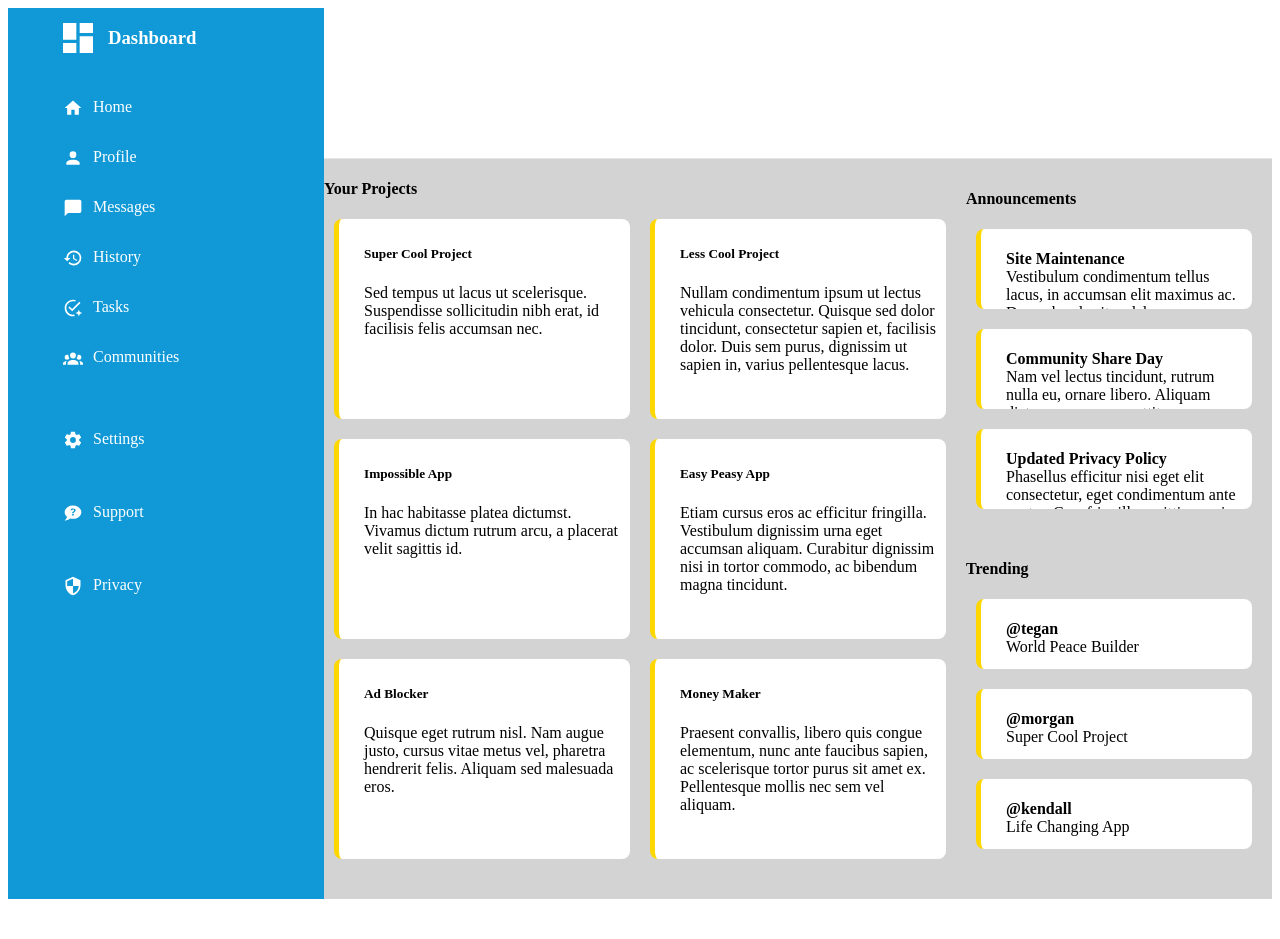
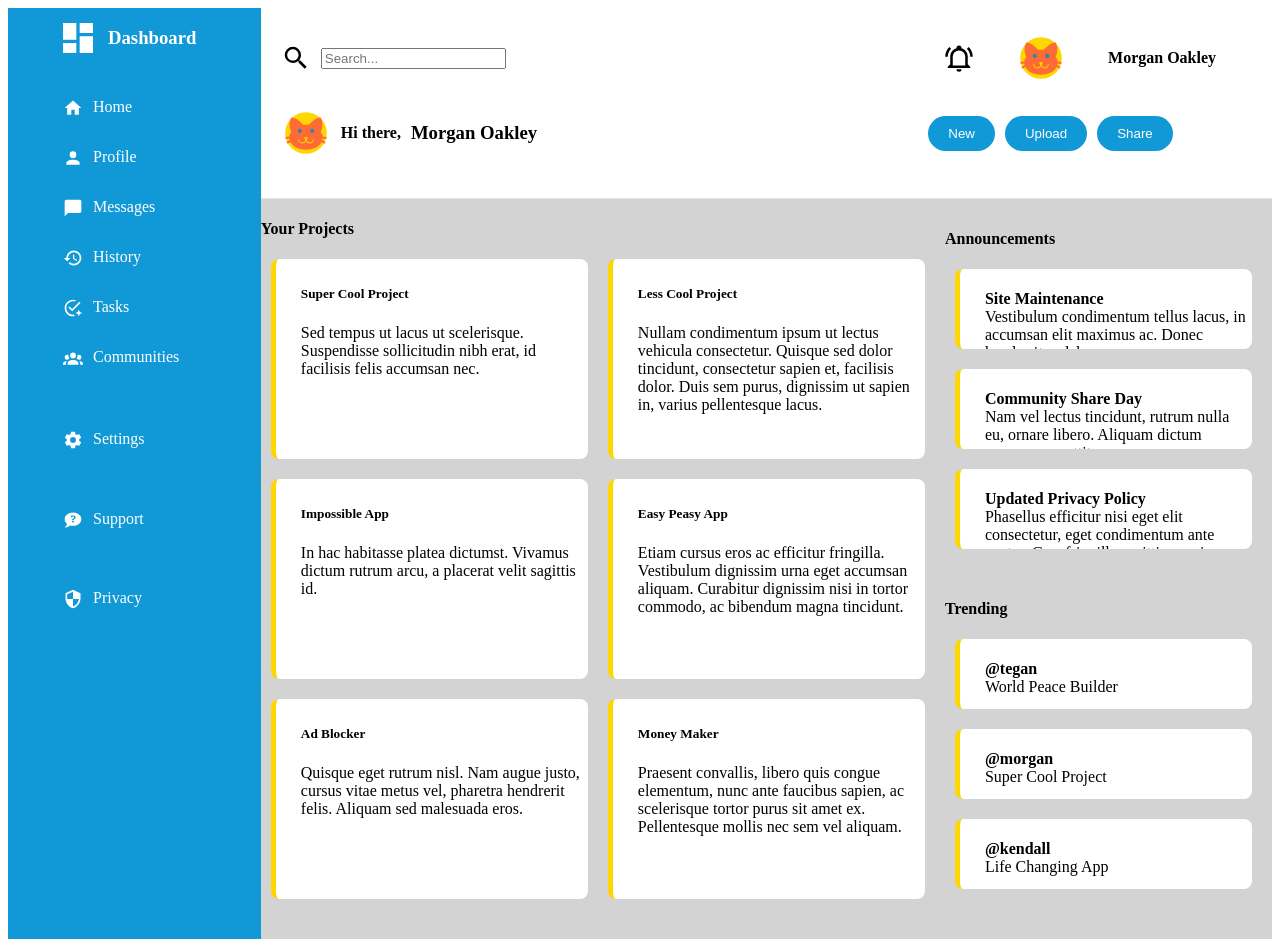
Before and after one commit to myself-meen/admin-dashboard, a plain HTML site: page index.html in a window 1280 px wide. Before the commit the page ends 899 px from the top, so only its background shows below. Drawn offline with Linux system fonts and the light colour scheme.

Commit message:
Add header section with search and notification icons, and style adjustments

```diff
--- a/index.html
+++ b/index.html
@@ -30,6 +30,38 @@
 
         </div>
         <div class="header">
+            <div>
+             <svg xmlns="http://www.w3.org/2000/svg" viewBox="0 0 24 24"><title>magnify</title><path d="M9.5,3A6.5,6.5 0 0,1 16,9.5C16,11.11 15.41,12.59 14.44,13.73L14.71,14H15.5L20.5,19L19,20.5L14,15.5V14.71L13.73,14.44C12.59,15.41 11.11,16 9.5,16A6.5,6.5 0 0,1 3,9.5A6.5,6.5 0 0,1 9.5,3M9.5,5C7,5 5,7 5,9.5C5,12 7,14 9.5,14C12,14 14,12 14,9.5C14,7 12,5 9.5,5Z" /></svg>    <input type="text" placeholder="Search...">
+
+            </div>
+            <div class="second">
+                <svg xmlns="http://www.w3.org/2000/svg" viewBox="0 0 24 24"><title>bell-ring-outline</title><path d="M10,21H14A2,2 0 0,1 12,23A2,2 0 0,1 10,21M21,19V20H3V19L5,17V11C5,7.9 7.03,5.17 10,4.29C10,4.19 10,4.1 10,4A2,2 0 0,1 12,2A2,2 0 0,1 14,4C14,4.1 14,4.19 14,4.29C16.97,5.17 19,7.9 19,11V17L21,19M17,11A5,5 0 0,0 12,6A5,5 0 0,0 7,11V18H17V11M19.75,3.19L18.33,4.61C20.04,6.3 21,8.6 21,11H23C23,8.07 21.84,5.25 19.75,3.19M1,11H3C3,8.6 3.96,6.3 5.67,4.61L4.25,3.19C2.16,5.25 1,8.07 1,11Z" /></svg>
+                <svg style="width: 50px; height:50px;" xmlns="http://www.w3.org/2000/svg" viewBox="0 0 24 24" class="cat-logo">
+                  <circle cx="12" cy="12" r="10" fill="#FFD700"/>
+                  <path d="M12,8L10.67,8.09C9.81,7.07 7.4,4.5 5,4.5C5,4.5 3.03,7.46 4.96,11.41C4.41,12.24 4.07,12.67 4,13.66L2.07,13.95L2.28,14.93L4.04,14.67L4.18,15.38L2.61,16.32L3.08,17.21L4.53,16.32C5.68,18.76 8.59,20 12,20C15.41,20 18.32,18.76 19.47,16.32L20.92,17.21L21.39,16.32L19.82,15.38L19.96,14.67L21.72,14.93L21.93,13.95L20,13.66C19.93,12.67 19.59,12.24 19.04,11.41C20.97,7.46 19,4.5 19,4.5C16.6,4.5 14.19,7.07 13.33,8.09L12,8M11,14H13L12.3,15.39C12.5,16.03 13.06,16.5 13.75,16.5A1.5,1.5 0 0,0 15.25,15H15.75A2,2 0 0,1 13.75,17C13,17 12.35,16.59 12,16V16H12C11.65,16.59 11,17 10.25,17A2,2 0 0,1 8.25,15H8.75A1.5,1.5 0 0,0 10.25,16.5C10.94,16.5 11.5,16.03 11.7,15.39L11,14Z" fill="#FF6B35"/>
+                  <circle cx="9" cy="11" r="1" fill="#2E86AB"/>
+                  <circle cx="15" cy="11" r="1" fill="#2E86AB"/>
+                </svg>
+                <h4>Morgan Oakley</h4>
+
+            </div>
+            <div>
+                <svg style="width: 50px; height:50px;" xmlns="http://www.w3.org/2000/svg" viewBox="0 0 24 24" class="cat-logo">
+                  <circle cx="12" cy="12" r="10" fill="#FFD700"/>
+                  <path d="M12,8L10.67,8.09C9.81,7.07 7.4,4.5 5,4.5C5,4.5 3.03,7.46 4.96,11.41C4.41,12.24 4.07,12.67 4,13.66L2.07,13.95L2.28,14.93L4.04,14.67L4.18,15.38L2.61,16.32L3.08,17.21L4.53,16.32C5.68,18.76 8.59,20 12,20C15.41,20 18.32,18.76 19.47,16.32L20.92,17.21L21.39,16.32L19.82,15.38L19.96,14.67L21.72,14.93L21.93,13.95L20,13.66C19.93,12.67 19.59,12.24 19.04,11.41C20.97,7.46 19,4.5 19,4.5C16.6,4.5 14.19,7.07 13.33,8.09L12,8M11,14H13L12.3,15.39C12.5,16.03 13.06,16.5 13.75,16.5A1.5,1.5 0 0,0 15.25,15H15.75A2,2 0 0,1 13.75,17C13,17 12.35,16.59 12,16V16H12C11.65,16.59 11,17 10.25,17A2,2 0 0,1 8.25,15H8.75A1.5,1.5 0 0,0 10.25,16.5C10.94,16.5 11.5,16.03 11.7,15.39L11,14Z" fill="#FF6B35"/>
+                  <circle cx="9" cy="11" r="1" fill="#2E86AB"/>
+                  <circle cx="15" cy="11" r="1" fill="#2E86AB"/>
+                </svg>
+<p><b>Hi there,</b></p>
+<h3>Morgan Oakley</h3>
+            </div>
+            <div>
+       <button>New</button>
+       <button>Upload</button>
+       <button>Share</button>
+            </div>
+
+
 
         </div>
         <div class="main-content">
--- a/styles.css
+++ b/styles.css
@@ -13,6 +13,10 @@
 .header {
     background-color: #FFFFFF;
     border-bottom: 1px solid #E5E5E5;
+    display: grid;
+    grid-template-columns: 2fr 1fr;
+    grid-template-rows: 1fr 2fr;
+
 }
 
 .main-content {
@@ -20,7 +24,7 @@
 }
 .container{
     display: grid;
-    grid-template-columns: 1fr 3fr;
+    grid-template-columns: 1fr 4fr;
     grid-template-rows: 1fr 3fr;
       height: 100vh;
 
@@ -39,6 +43,7 @@
     grid-column: 2/3;
     display: grid;
     min-height: 150px;
+    padding: 20px;
 
 }
 
@@ -125,3 +130,25 @@
      border-left: 5px solid #FFD700;
 
 }
+.header svg{
+    width: 30px;
+    height: 30px;
+}
+.header div{
+    display: flex;
+    align-items: center;
+    gap: 10px;
+   justify-content: stretch;
+    padding-right: 20px;
+}
+.header .second{
+ justify-content: space-around;
+}
+button{
+    background-color: #1099D6;
+    color: white;
+    border: none;
+    padding: 10px 20px;
+    border-radius: 30px;
+    cursor: pointer;
+}
```
